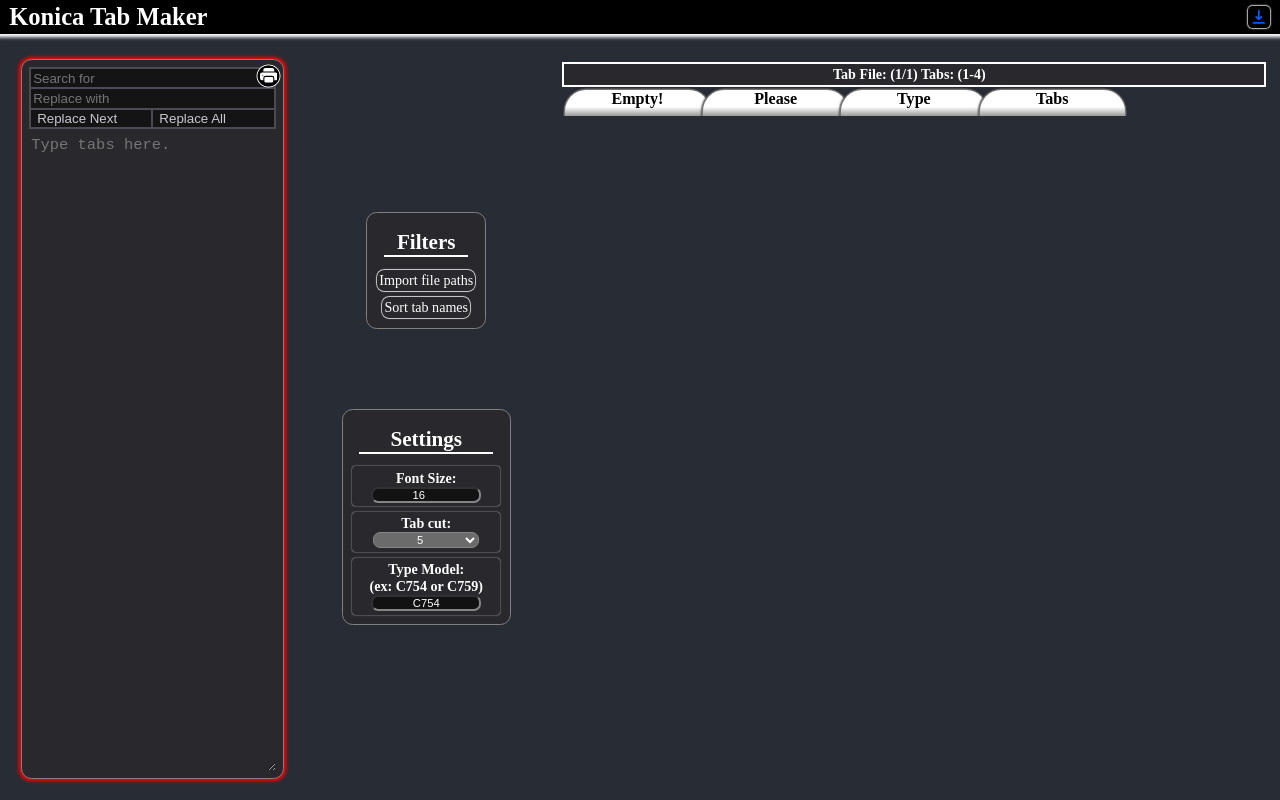
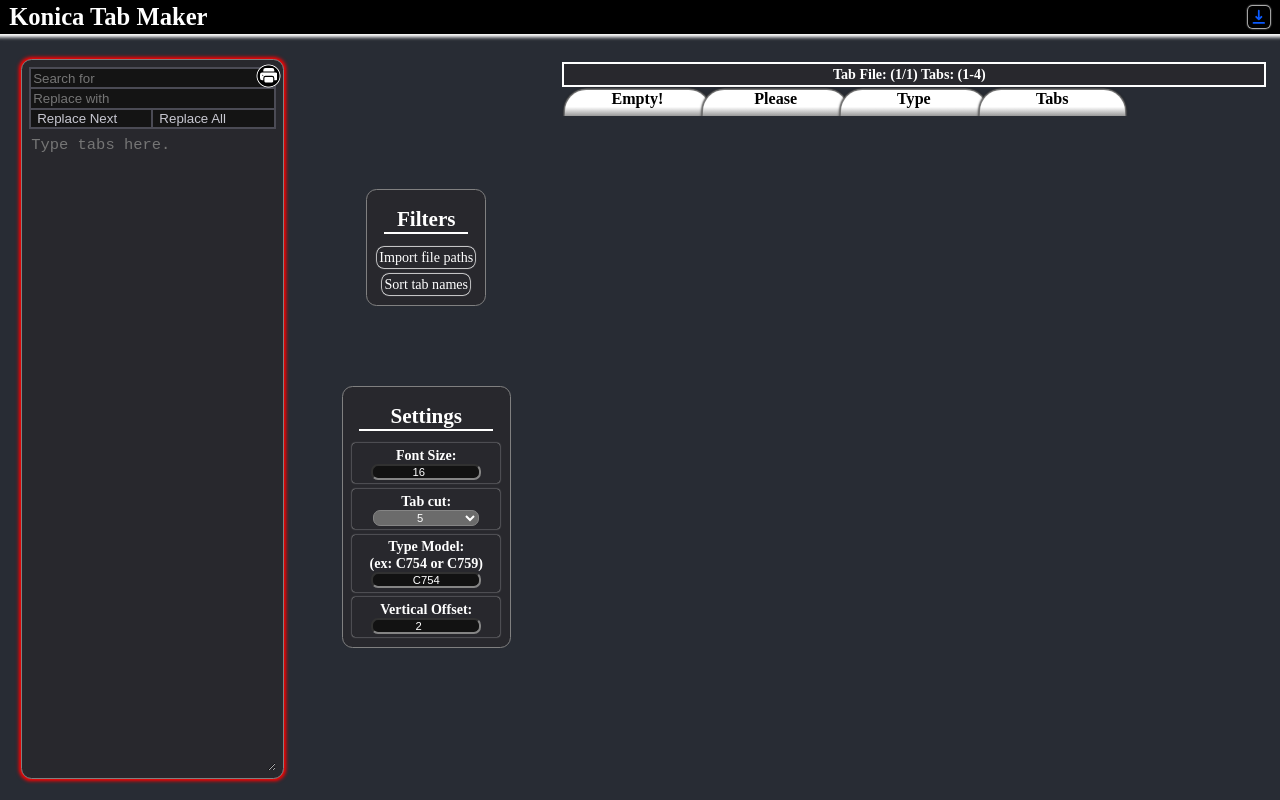
Before and after one commit to peoplestealusernames/konica-minolta-tab-website, a React (Create React App) app: page / in a window 1280 px wide. Built offline with nearby package versions, Linux system fonts and the light colour scheme; the HTML template or start-up script is replaced by a standard one.

Commit message:
Added vertical offset option

```diff
--- a/src/App.tsx
+++ b/src/App.tsx
@@ -23,7 +23,8 @@ function App() {
   const [options, setoptions] = useState<Options>({
     Model: "C754",
     FontSize: 16,
-    Cut: 5
+    Cut: 5,
+    Offset: 2,
   })
 
   function EditorChange(text: string) {
--- a/src/MakeTabs.ts
+++ b/src/MakeTabs.ts
@@ -35,6 +35,7 @@ export function MakeTabs(tabNames: string[][], options: Options): fileReturn[] {
         stri = stri.replaceAll("{Model}", options.Model)
         stri = stri.replaceAll("{FontSize}", options.FontSize.toString())
         stri = stri.replaceAll("{TabCut}", options.Cut.toString())
+        stri = stri.replaceAll("{VerticalOffset}", options.Offset.toString())
 
         for (let i = 0; i < tabNames[k].length; i++) {
             stri = stri.replace(`{${i + 1}}`, tabNames[k][i])
--- a/src/TabExport.ts
+++ b/src/TabExport.ts
@@ -382,7 +382,7 @@ TabPaper.nNumberOfTab={TabCut}\r
 TabPaper.nSpaceAbove=15\r
 TabPaper.nSpaceBelow=15\r
 TabPaper.nGap=5\r
-TabPaper.nTextPosition=0\r
+TabPaper.nTextPosition={VerticalOffset}\r
 \r
 [OEMDEV]\r
 bPassthruOff=0\r
--- a/src/TabOptions.tsx
+++ b/src/TabOptions.tsx
@@ -6,6 +6,7 @@ export type Options = {
     Model: string
     FontSize: number
     Cut: 5 | 10 | 8
+    Offset: number
 }
 
 const SelectionStyle: React.CSSProperties = {
@@ -113,5 +114,24 @@ export function TabOption(props: {
                 type="text"
             />
         </div>
+        <div style={ButtonStyle}>
+            <span style={TextStyle}>
+                Vertical Offset:
+            </span>
+            <input
+                value={options.Offset}
+                style={SelectionStyle}
+                onChange={(e) => {
+                    let val = parseInt(e.target.value)
+                    if (val > 10) {
+                        val = 10
+                    } else if (val < -10) {
+                        val = -10
+                    }
+                    setoptions({ ...options, Offset: val })
+                }}
+                type="number"
+            />
+        </div>
     </MiddleTab >
 }
```
